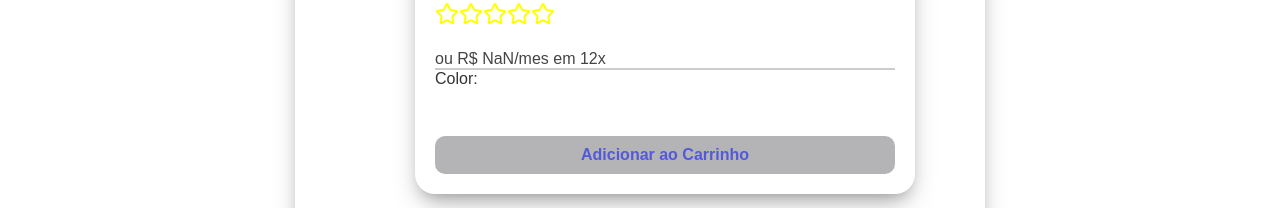
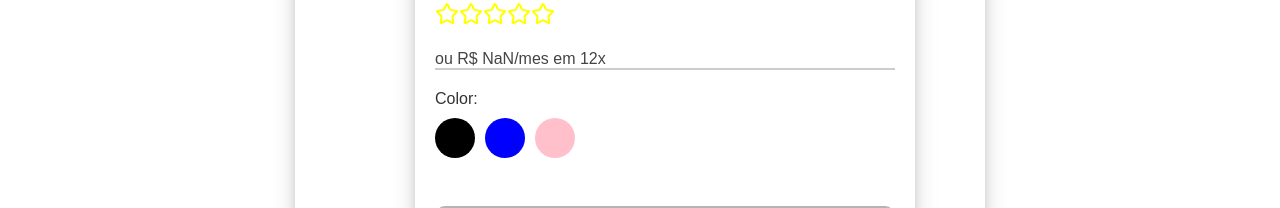
Before and after one commit to PedroYudi-dev/FlowBuy-E-commerce, a React (Vite) app: page /Produto/1/1 in a window 1280 px wide. Shown: the part 362-570 px from the top of the page. Built offline with nearby package versions, Linux system fonts and the light colour scheme; no server answers.

Commit message:
Fizemos novos componestes como as cores de variações e algumas atualizações

```diff
--- a/src/components/Buttons/ButtonCard/index.jsx
+++ b/src/components/Buttons/ButtonCard/index.jsx
@@ -6,7 +6,7 @@ export default function ButtonCard(){
       <>
           <button className="car-product">
             Adicionar ao Carrinho
-        </button>
+          </button>
       </>
     );
 }
--- a/src/components/ProductScreenComponents/InfoProduct/InfoProduct.jsx
+++ b/src/components/ProductScreenComponents/InfoProduct/InfoProduct.jsx
@@ -9,6 +9,7 @@ import AvaliationProduct from "../Avation/AvaliationProduct";
 // Icons
 import { Star } from "lucide-react";
 import ButtonCard from "../../Buttons/ButtonCard";
+import Variation from "../../Variation";
 
 
 
@@ -51,7 +52,7 @@ export default function InfoProduct(){
               <h1>{product.titulo}</h1>
               {/* <div>
               <AvaliationProduct produtoId={id}/>
-            </div> */}
+              </div> */}
               <Star color="yellow" />
               <Star color="yellow" />
               <Star color="yellow" />
@@ -76,8 +77,8 @@ export default function InfoProduct(){
                 ou {monthValueFormatted}/mes em 12x
               </p>
             </div>
-            <div>
-              <label>Color:</label>
+            <div className="ProductVariation">
+              <Variation/>
             </div>
             <div className="button-cart">
               <ButtonCard />
--- a/src/components/ProductScreenComponents/InfoProduct/style.css
+++ b/src/components/ProductScreenComponents/InfoProduct/style.css
@@ -26,6 +26,7 @@
 
 #detalhe-image img{
    width: 500px;
+   max-width: 500px;
    max-height: 500px;
     object-fit: contain;
 }
@@ -120,3 +121,7 @@ text-align: start;
   margin-bottom: 15px;
   font-size: 1.8rem;
 }
+
+.ProductVariation{
+  margin-top: 20px;
+}
--- a/src/components/SelectionProducts/SelectionProducts.css
+++ b/src/components/SelectionProducts/SelectionProducts.css
@@ -84,6 +84,10 @@
     margin-top: 10px;
 }
 
+.button-buy button{
+    cursor: pointer;
+}
+
 .buy-product{
      width: 100%;
     padding: 10px ;
--- a/src/components/SelectionProducts/SelectionProducts.jsx
+++ b/src/components/SelectionProducts/SelectionProducts.jsx
@@ -10,10 +10,12 @@ import { Star } from "lucide-react";
 
 // UseState
 import { useEffect, useState } from "react";
+import { useNavigate } from "react-router-dom";
 
 export default function SelectionProducts() {
 
   const [produto, setProduto] = useState([])
+  const navigate = useNavigate()
 
   useEffect(() =>{
       const viewProductGet = async () =>{
@@ -54,7 +56,14 @@ export default function SelectionProducts() {
               </p>
             </div>
             <div className="button-buy">
-              <button className="buy-product">Visualizar </button>
+              <button
+                  type="submit"
+                  className="buy-product"
+                  onClick={() =>{
+                  navigate(`/Produto/${product.id}/${product.titulo}`);
+                }}
+                >Visualizar
+              </button>
             </div>
             <div className="button-car"></div>
           </div>
--- /dev/null
+++ b/src/components/Variation/index.jsx
@@ -0,0 +1,22 @@
+// css
+import "./style.css"
+
+
+export default function Variation(){
+    return (
+      <div>
+        <label>Color: </label>
+        <div className="Variation-structure">
+          <button style={{backgroundColor: "black"}}>
+
+          </button>
+          <button style={{backgroundColor: "blue"}}>
+
+          </button>
+          <button style={{backgroundColor: "pink"}}>
+
+          </button>
+        </div>
+      </div>
+    );
+}
--- /dev/null
+++ b/src/components/Variation/style.css
@@ -0,0 +1,18 @@
+.Variation-structure{
+    display: flex;
+    margin-top: 10px;
+    gap: 10px;
+}
+
+button{
+    width: 40px;
+    height: 40px;
+    border-radius: 50%;
+    cursor: pointer;
+    border: none;
+}
+
+/* button.selected {
+  border: 2px solid white;
+  outline: 3px solid blue;
+} */
```
